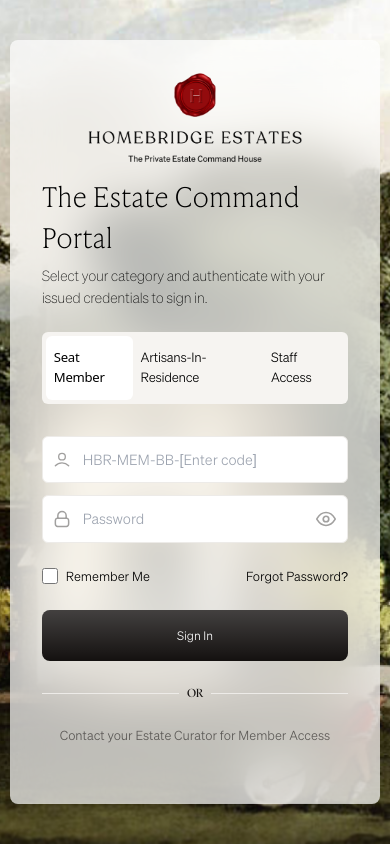
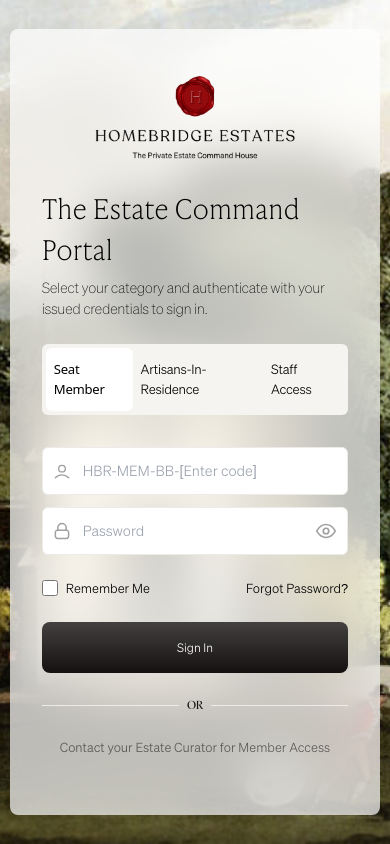
Before and after one commit to WaleedAshraf9T/homebridge_estate, a Next.js app: page /login in a window 390 px wide. Built offline with nearby package versions, Linux system fonts and the light colour scheme.

Commit message:
Mobile Logo Fix

```diff
--- a/src/app/login/page.js
+++ b/src/app/login/page.js
@@ -209,7 +209,7 @@ export default function Login() {
               src={"/images/logo.png"}
               width={0}
               height={0}
-              className="w-[70%] mb-[-5%] mt-[-5%]"
+              className="w-[65%] "
               alt="HOMEBRIDGE ESTATE Logo"
             />
           </div>
```
